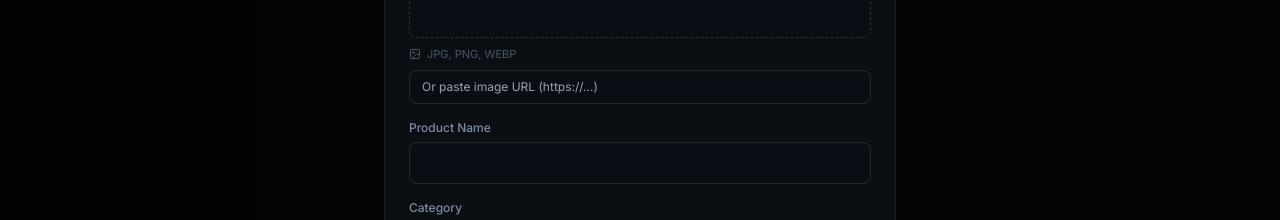
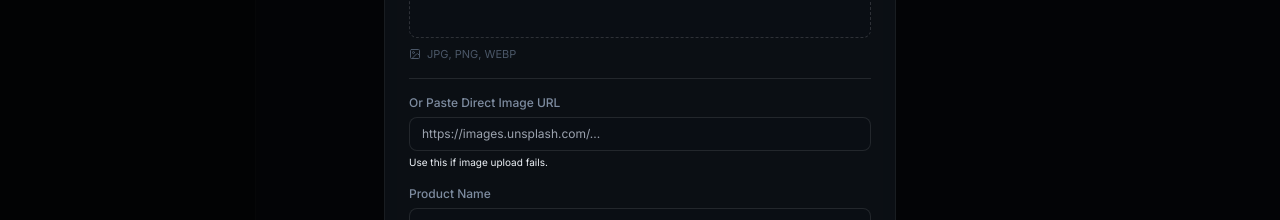
Before and after one commit to shubhamsrivastavaofficials/nikhil_electrical, a Next.js app: page /admin/products in a window 1280 px wide. Both pictures are taken after a click on the button "Add Product". Shown: the part 357-577 px from the top of the page. Built offline with nearby package versions, Linux system fonts and the light colour scheme; no server answers; the database is empty.

Commit message:
Fix: Make direct image URL input field always visible

```diff
--- a/src/components/admin/ImageUploader.tsx
+++ b/src/components/admin/ImageUploader.tsx
@@ -136,18 +136,16 @@ export default function ImageUploader({
           </button>
         )}
       </div>
-      <div className="mt-2">
+      <div className="mt-4 pt-4 border-t border-white/10">
+        <label className="mb-1.5 block text-xs font-medium text-ink-500">Or Paste Direct Image URL</label>
         <input
           type="text"
-          placeholder="Or paste image URL (https://...)"
-          value={value.startsWith('data:') ? '[Base64 Compressed Image Attached]' : value}
-          onChange={(e) => {
-            if (!e.target.value.startsWith('[Base64')) {
-              onChange(e.target.value);
-            }
-          }}
+          placeholder="https://images.unsplash.com/..."
+          value={value.startsWith('data:') ? '' : value}
+          onChange={(e) => onChange(e.target.value)}
           className="w-full rounded-lg border border-white/10 bg-base-900 px-3 py-2 text-xs text-ink-100 outline-none focus:border-volt-500"
         />
+        <p className="mt-1 text-[10px] text-ink-600">Use this if image upload fails.</p>
       </div>
     </div>
   );
```
